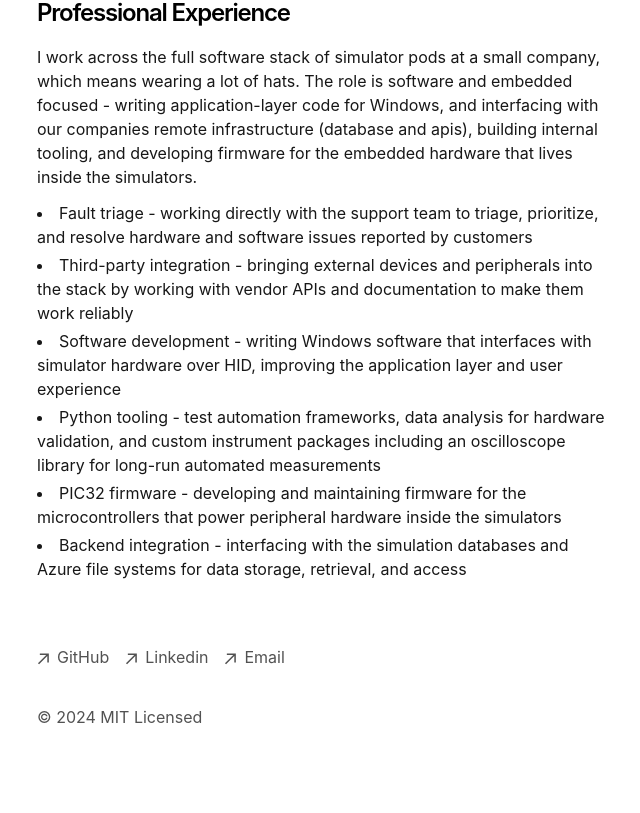
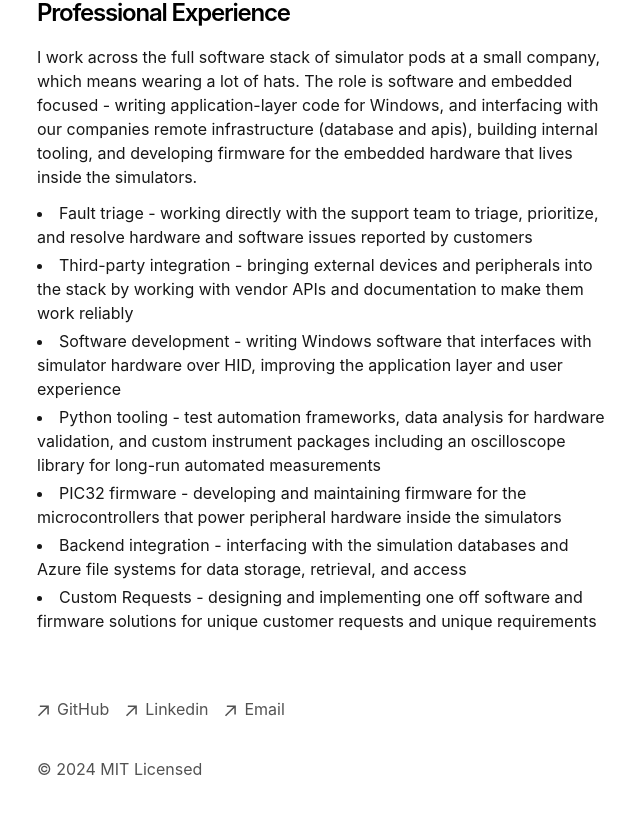
Before and after one commit to Royalflamejlh/portfolio, a Next.js app: page / in a window 1280 px wide. Shown: the part 1115-1928 px from the top of the page, without its empty margins (315-955 px from the left). Built offline with nearby package versions, Linux system fonts and the light colour scheme.

Commit message:
additonal line about custom requests

```diff
--- a/app/page.tsx
+++ b/app/page.tsx
@@ -114,6 +114,7 @@ export default function Page() {
           <li>{`Python tooling - test automation frameworks, data analysis for hardware validation, and custom instrument packages including an oscilloscope library for long-run automated measurements`}</li>
           <li>{`PIC32 firmware - developing and maintaining firmware for the microcontrollers that power peripheral hardware inside the simulators`}</li>
           <li>{`Backend integration - interfacing with the simulation databases and Azure file systems for data storage, retrieval, and access`}</li>
+          <li>{`Custom Requests - designing and implementing one off software and firmware solutions for unique customer requests and unique requirements`}</li>
         </ul>
       </div>
     </section>
```
